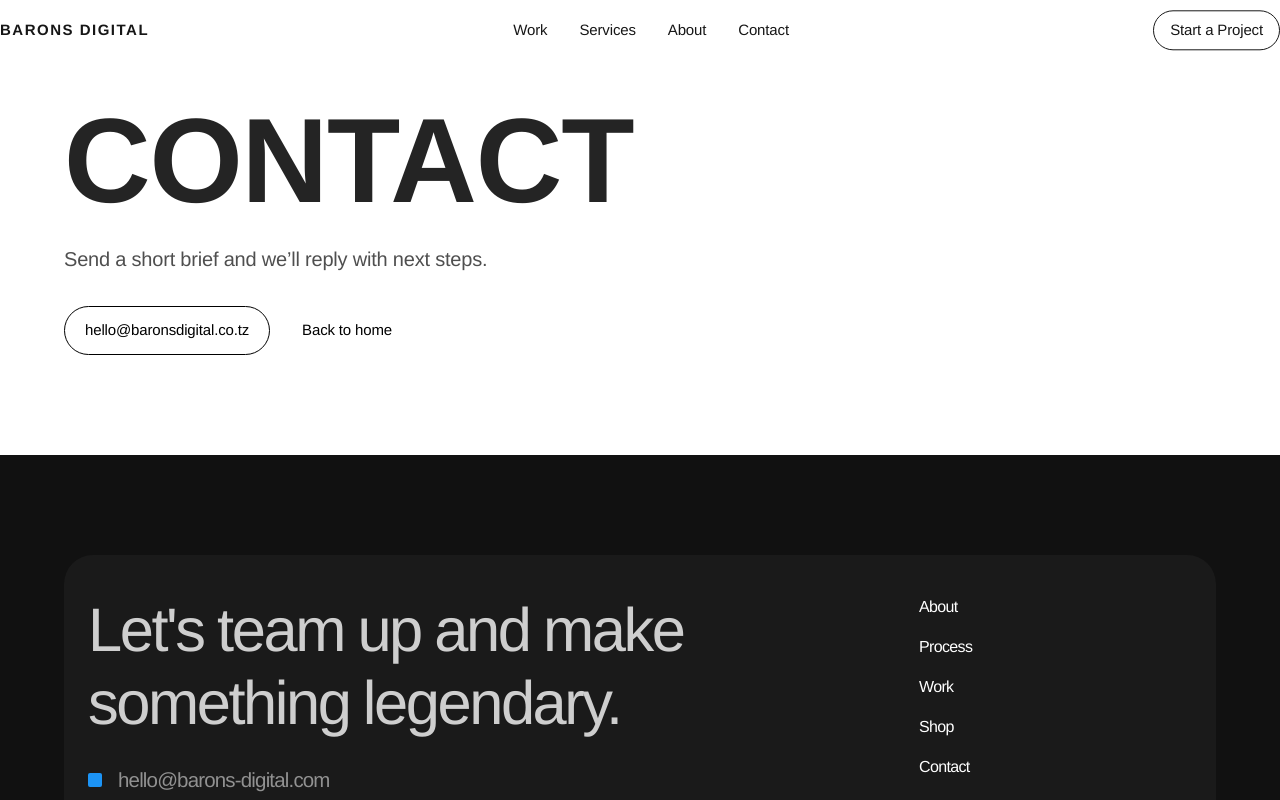
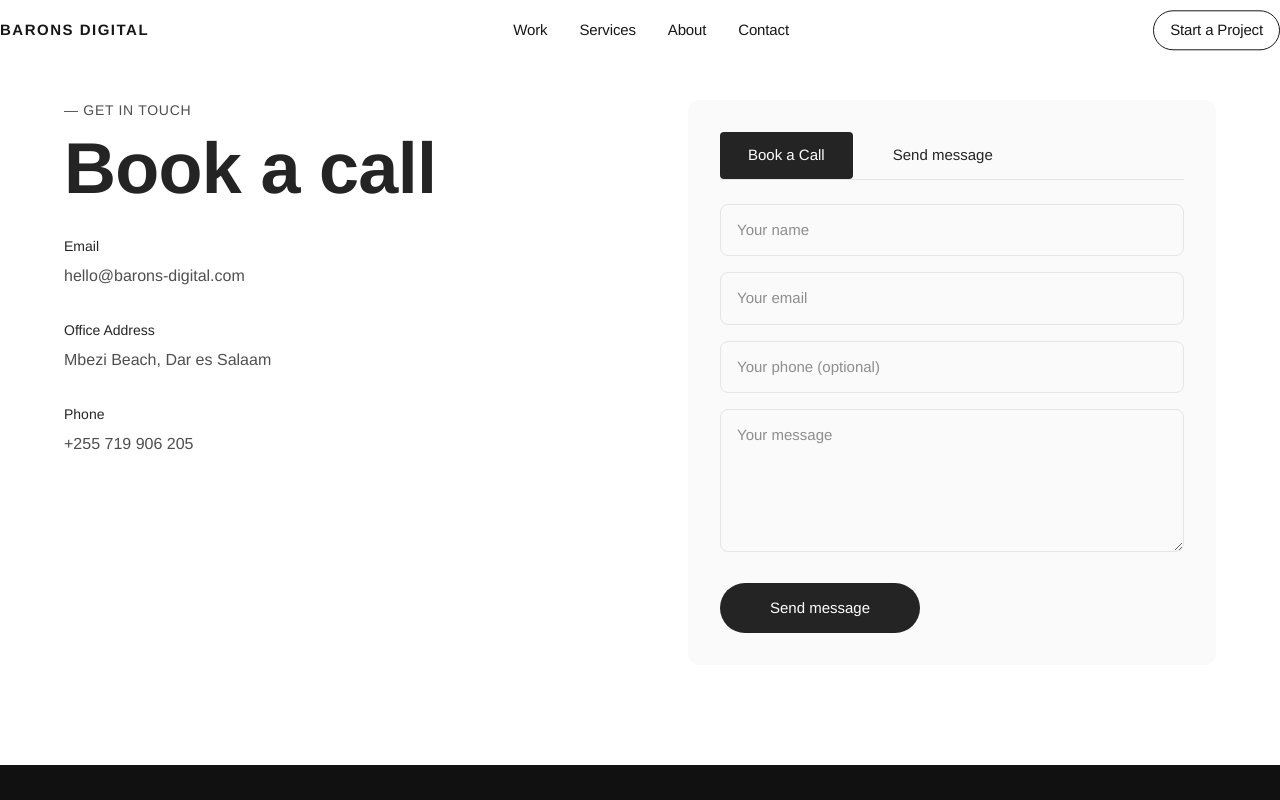
Before and after one commit to jkidune/barons-digital, a Next.js app: page /contact in a window 1280 px wide. Shown: the top 800 px of the page. Built offline with nearby package versions, Linux system fonts and the light colour scheme.

Commit message:
contactform

```diff
--- a/src/app/(main)/contact/page.tsx
+++ b/src/app/(main)/contact/page.tsx
@@ -1,52 +1,279 @@
-import Link from 'next/link'
+'use client'
+
+import { useFormState, useFormStatus } from 'react-dom'
+import { submitContact, type ContactState } from '@/app/actions/contact'
+
+function SubmitButton() {
+  const { pending } = useFormStatus()
+
+  return (
+    <button
+      type="submit"
+      disabled={pending}
+      style={{
+        width: '100%',
+        maxWidth: '200px',
+        backgroundColor: '#242424',
+        color: '#ffffff',
+        fontWeight: 500,
+        fontSize: '15px',
+        padding: '14px 28px',
+        borderRadius: '64px',
+        border: 'none',
+        cursor: pending ? 'not-allowed' : 'pointer',
+        opacity: pending ? 0.6 : 1,
+        transition: 'opacity 0.2s ease',
+      }}
+    >
+      {pending ? 'Sending...' : 'Send message'}
+    </button>
+  )
+}
+
 export default function ContactPage() {
+  const [state, formAction] = useFormState<ContactState, FormData>(submitContact, {
+    status: 'idle',
+    message: '',
+  })
+
   return (
-    <>
     <section className="w-full bg-white py-[80px] md:py-[100px]">
       <div className="w-full px-8 lg:px-12 xl:px-16 max-w-[1280px] mx-auto">
+        <div className="flex flex-col lg:flex-row gap-12 lg:gap-24">
+          {/* Left: Contact Info */}
+          <div className="flex-1">
+            <div
+              className="text-sm font-medium tracking-wider uppercase"
+              style={{ color: '#4F4F4F', marginBottom: '12px' }}
+            >
+              — Get in touch
+            </div>
             <h1
-            className="uppercase"
               style={{
                 fontWeight: 700,
-              fontSize: 'clamp(56px, 10vw, 120px)',
+                fontSize: 'clamp(48px, 6vw, 72px)',
                 lineHeight: 1,
                 letterSpacing: '-0.01em',
                 color: '#242424',
+                marginBottom: '32px',
               }}
             >
-            Contact
+              Book a call
             </h1>
 
-          <div className="mt-6 max-w-[720px]">
+            <div className="space-y-8">
+              <div>
+                <div
+                  className="text-sm font-medium"
+                  style={{ color: '#242424', marginBottom: '8px' }}
+                >
+                  Email
+                </div>
+                <a
+                  href="mailto:hello@barons-digital.com"
+                  style={{
+                    color: '#4F4F4F',
+                    fontSize: '16px',
+                    textDecoration: 'none',
+                  }}
+                >
+                  hello@barons-digital.com
+                </a>
+              </div>
+
+              <div>
+                <div
+                  className="text-sm font-medium"
+                  style={{ color: '#242424', marginBottom: '8px' }}
+                >
+                  Office Address
+                </div>
                 <p
                   style={{
-                fontWeight: 400,
-                fontSize: 'clamp(16px, 1.8vw, 20px)',
-                lineHeight: 1.5,
-                letterSpacing: '-0.01em',
                     color: '#4F4F4F',
+                    fontSize: '16px',
+                    margin: 0,
                   }}
                 >
-              Send a short brief and we’ll reply with next steps.
+                  Mbezi Beach, Dar es Salaam
                 </p>
               </div>
 
-          <div className="mt-8 flex flex-col sm:flex-row gap-3">
+              <div>
+                <div
+                  className="text-sm font-medium"
+                  style={{ color: '#242424', marginBottom: '8px' }}
+                >
+                  Phone
+                </div>
                 <a
-              href="mailto:hello@baronsdigital.co.tz"
-              className="inline-flex items-center justify-center text-[15px] tracking-[-0.01em] text-bd-black border border-bd-black px-5 py-3 rounded-full hover:bg-bd-black hover:text-white transition-all duration-300"
+                  href="tel:+255719906205"
+                  style={{
+                    color: '#4F4F4F',
+                    fontSize: '16px',
+                    textDecoration: 'none',
+                  }}
                 >
-              hello@baronsdigital.co.tz
+                  +255 719 906 205
                 </a>
-            <Link
-              href="/"
-              className="inline-flex items-center justify-center text-[15px] tracking-[-0.01em] text-bd-black px-5 py-3 rounded-full hover:opacity-60 transition-opacity duration-200"
+              </div>
+            </div>
+          </div>
+
+          {/* Right: Form */}
+          <div className="flex-1">
+            <div
+              className="p-6 md:p-8"
+              style={{
+                backgroundColor: '#fafafa',
+                borderRadius: '12px',
+              }}
             >
-              Back to home
-            </Link>
+              <div
+                className="flex gap-3 mb-6"
+                style={{ borderBottom: '1px solid #e5e5e5' }}
+              >
+                <button
+                  style={{
+                    backgroundColor: '#242424',
+                    color: '#ffffff',
+                    fontWeight: 500,
+                    fontSize: '15px',
+                    padding: '12px 28px',
+                    borderRadius: '4px',
+                    border: 'none',
+                    cursor: 'pointer',
+                  }}
+                >
+                  Book a Call
+                </button>
+                <button
+                  style={{
+                    backgroundColor: 'transparent',
+                    color: '#242424',
+                    fontWeight: 500,
+                    fontSize: '15px',
+                    padding: '12px 28px',
+                    borderRadius: '4px',
+                    border: 'none',
+                    cursor: 'pointer',
+                  }}
+                >
+                  Send message
+                </button>
+              </div>
+
+              <form action={formAction} className="space-y-4">
+                {/* Honeypot */}
+                <div className="sr-only" aria-hidden="true">
+                  <label htmlFor="website">Website</label>
+                  <input id="website" name="website" type="text" tabIndex={-1} autoComplete="off" />
+                </div>
+
+                <div>
+                  <input
+                    type="text"
+                    name="name"
+                    placeholder="Your name"
+                    required
+                    style={{
+                      width: '100%',
+                      padding: '14px 16px',
+                      borderRadius: '8px',
+                      border: '1px solid #e5e5e5',
+                      fontSize: '15px',
+                      color: '#242424',
+                      outline: 'none',
+                      transition: 'border-color 0.2s ease',
+                    }}
+                    onFocus={(e) => e.target.style.borderColor = '#242424'}
+                    onBlur={(e) => e.target.style.borderColor = '#e5e5e5'}
+                  />
+                </div>
+
+                <div>
+                  <input
+                    type="email"
+                    name="email"
+                    placeholder="Your email"
+                    required
+                    style={{
+                      width: '100%',
+                      padding: '14px 16px',
+                      borderRadius: '8px',
+                      border: '1px solid #e5e5e5',
+                      fontSize: '15px',
+                      color: '#242424',
+                      outline: 'none',
+                      transition: 'border-color 0.2s ease',
+                    }}
+                    onFocus={(e) => e.target.style.borderColor = '#242424'}
+                    onBlur={(e) => e.target.style.borderColor = '#e5e5e5'}
+                  />
+                </div>
+
+                <div>
+                  <input
+                    type="tel"
+                    name="phone"
+                    placeholder="Your phone (optional)"
+                    style={{
+                      width: '100%',
+                      padding: '14px 16px',
+                      borderRadius: '8px',
+                      border: '1px solid #e5e5e5',
+                      fontSize: '15px',
+                      color: '#242424',
+                      outline: 'none',
+                      transition: 'border-color 0.2s ease',
+                    }}
+                    onFocus={(e) => e.target.style.borderColor = '#242424'}
+                    onBlur={(e) => e.target.style.borderColor = '#e5e5e5'}
+                  />
+                </div>
+
+                <div>
+                  <textarea
+                    name="message"
+                    placeholder="Your message"
+                    rows={5}
+                    style={{
+                      width: '100%',
+                      padding: '14px 16px',
+                      borderRadius: '8px',
+                      border: '1px solid #e5e5e5',
+                      fontSize: '15px',
+                      color: '#242424',
+                      outline: 'none',
+                      resize: 'vertical',
+                      minHeight: '120px',
+                      transition: 'border-color 0.2s ease',
+                    }}
+                    onFocus={(e) => e.target.style.borderColor = '#242424'}
+                    onBlur={(e) => e.target.style.borderColor = '#e5e5e5'}
+                  />
+                </div>
+
+                {state.message && (
+                  <p
+                    style={{
+                      color: state.status === 'success' ? '#22c55e' : '#ef4444',
+                      fontSize: '14px',
+                      marginTop: '16px',
+                    }}
+                  >
+                    {state.message}
+                  </p>
+                )}
+
+                <div className="pt-2">
+                  <SubmitButton />
+                </div>
+              </form>
+            </div>
+          </div>
         </div>
       </div>
     </section>
-    </>
   )
 }
--- /dev/null
+++ b/src/app/actions/contact.ts
@@ -0,0 +1,54 @@
+'use server'
+
+import { createAdminClient } from '@/lib/supabase/admin'
+
+export type ContactState = {
+  status: 'idle' | 'pending' | 'success' | 'error'
+  message: string
+}
+
+export async function submitContact(
+  _prev: ContactState,
+  formData: FormData
+): Promise<ContactState> {
+  const name    = (formData.get('name')    as string | null)?.trim()
+  const email   = (formData.get('email')   as string | null)?.trim().toLowerCase()
+  const phone   = (formData.get('phone')   as string | null)?.trim() || null
+  const message = (formData.get('message') as string | null)?.trim() || null
+  const website = (formData.get('website') as string | null)?.trim() // honeypot
+
+  if (!name || !email || !/^[^\s@]+@[^\s@]+\.[^\s@]+$/.test(email)) {
+    return { status: 'error', message: 'Please enter a valid name and email address.' }
+  }
+
+  // Silently drop bots
+  if (website) {
+    return { status: 'success', message: 'Thank you for your message! We will get back to you soon.' }
+  }
+
+  try {
+    const supabase = createAdminClient()
+
+    const { error: dbError } = await supabase
+      .from('contact_messages')
+      .insert({
+        name,
+        email,
+        phone,
+        message,
+      })
+
+    if (dbError) {
+      console.error('[contact:insert] code=%s message=%s', dbError.code, dbError.message)
+      return { status: 'error', message: `Database error: ${dbError.message}` }
+    }
+
+    return {
+      status:  'success',
+      message: 'Thank you for your message! We will get back to you soon.',
+    }
+  } catch (err) {
+    console.error('[contact:unexpected]', err)
+    return { status: 'error', message: 'Something went wrong. Please try again.' }
+  }
+}
```
Lines whose indentation alone changed are shown as unchanged.
